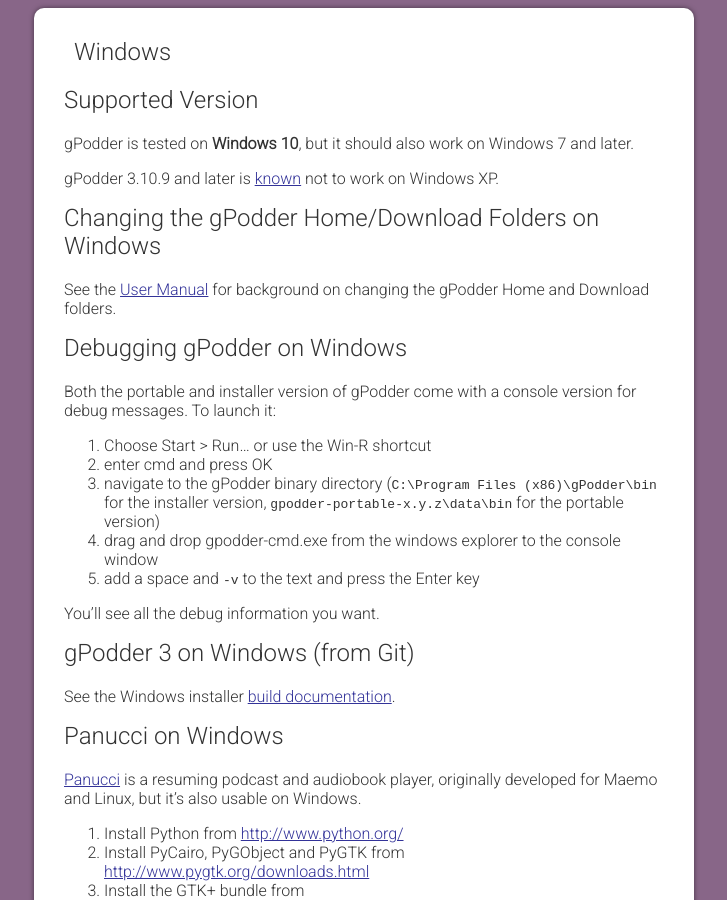
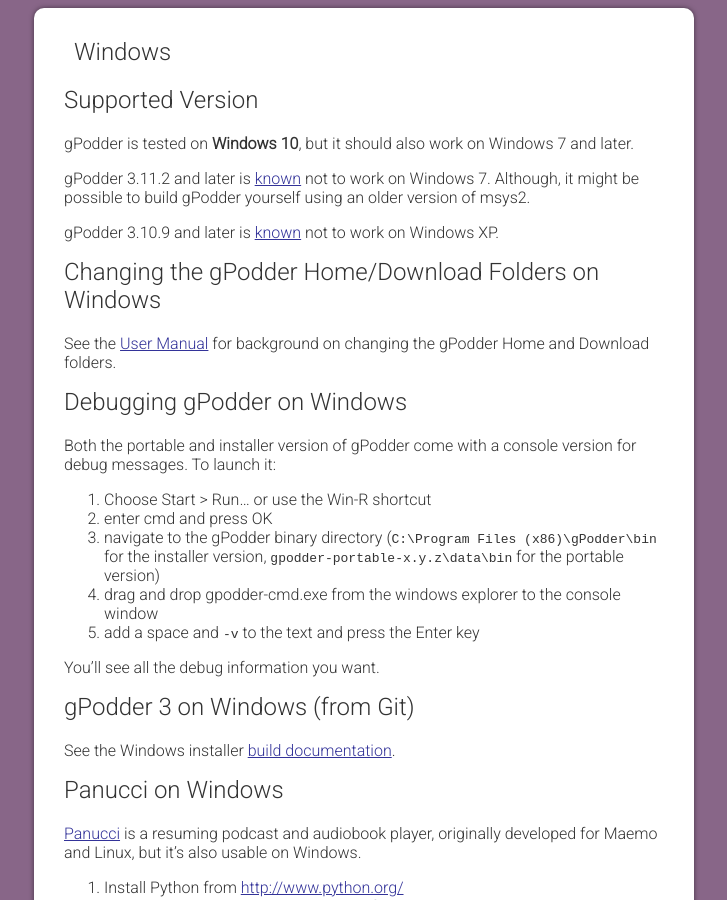
Before and after one commit to gpodder/gpodder.github.io, a Jekyll site: the page built from docs/windows.md, in a window 1280 px wide and 900 px high. Shown: the whole window, without its empty margins (276-1003 px from the left). Built offline with Jekyll 4.4.1, drawn with Linux system fonts in a browser that asks for light colours; our own code applies the rules of GitHub Pages for plain Markdown files.

Commit message:
Windows 7 is no longer supported.

```diff
--- a/docs/windows.md
+++ b/docs/windows.md
@@ -6,6 +6,10 @@
 ---------------
 
 gPodder is tested on **Windows 10**, but it should also work on Windows 7 and later.
+
+gPodder 3.11.2 and later is [known](https://github.com/gpodder/gpodder/issues/1540)
+not to work on Windows 7. Although, it might be possible to build gPodder yourself
+using an older version of msys2.
 
 gPodder 3.10.9 and later is [known](https://www.freelists.org/post/gpodder/gpodder-Digest-V9-17)
 not to work on Windows XP.
```
